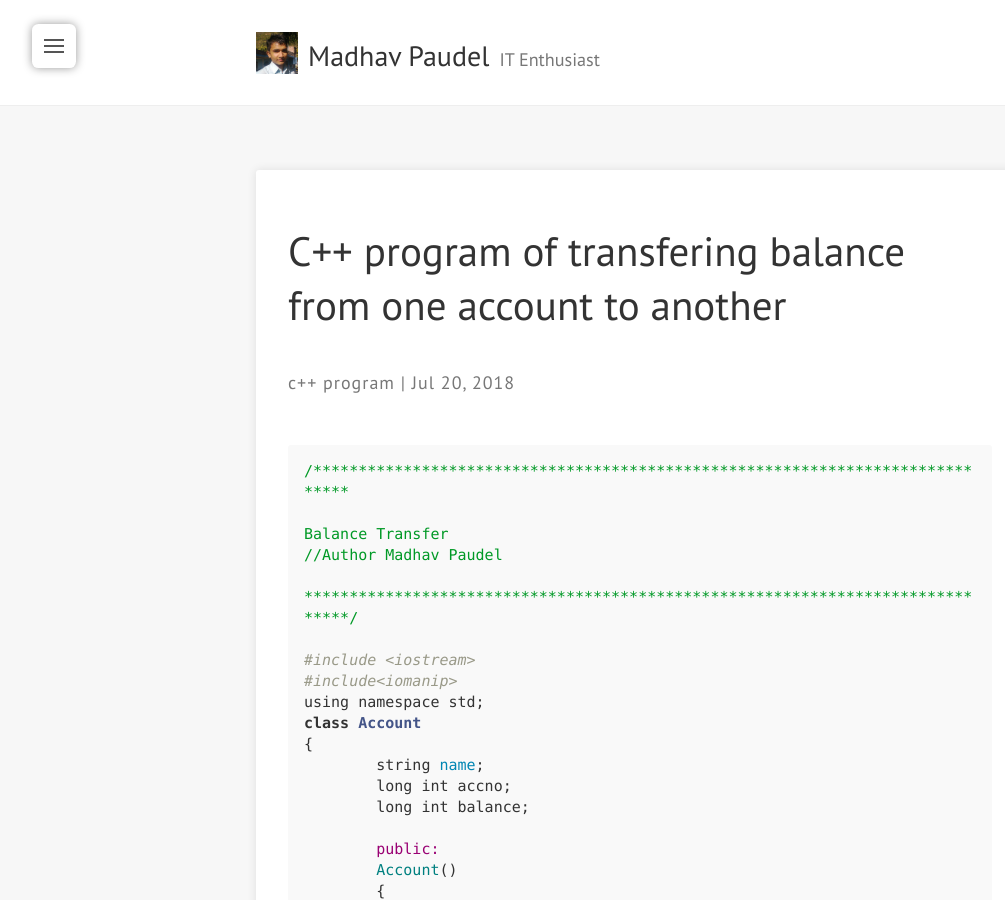
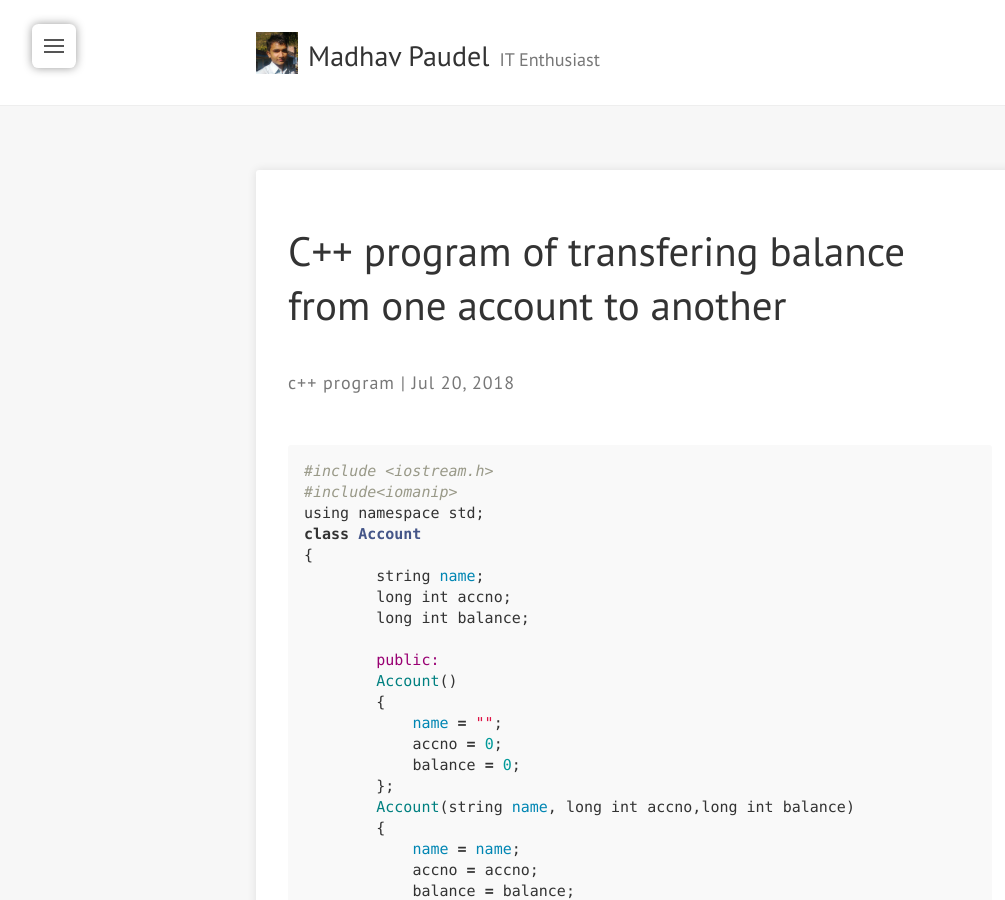
Before and after one commit to poudelmadhav/personal-blog, a Jekyll site: the page built from _posts/2018-07-20-C++-program-of-transfering-balance-from-one-account-to-another.markdown, in a window 1280 px wide and 900 px high. Shown: the whole window, without its empty margins (0-1005 px from the left). Built offline with Jekyll 4.4.1, drawn with Linux system fonts in a browser that asks for light colours; nearby versions of some CDN libraries.

Commit message:
Update 2018-07-20-C++-program-of-transfering-balance-from-one-account-to-another.markdown
trying to fix build failure

```diff
--- a/_posts/2018-07-20-C++-program-of-transfering-balance-from-one-account-to-another.markdown
+++ b/_posts/2018-07-20-C++-program-of-transfering-balance-from-one-account-to-another.markdown
@@ -9,14 +9,7 @@ comments: true
 ---
 
 {% highlight ruby %}
-/******************************************************************************
-
-Balance Transfer
-//Author Madhav Paudel
-
-*******************************************************************************/
-
-#include <iostream>
+#include <iostream.h>
 #include<iomanip>
 using namespace std;
 class Account
```
